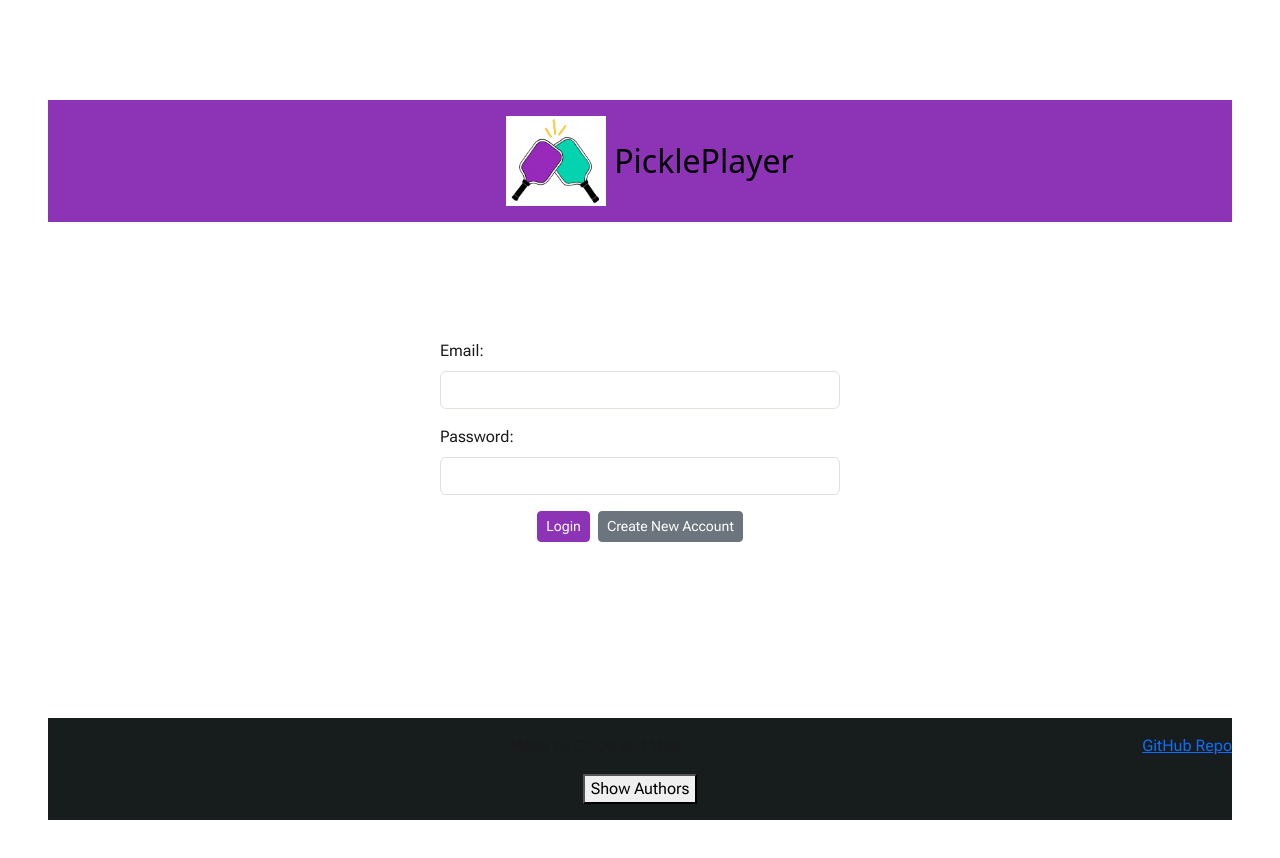
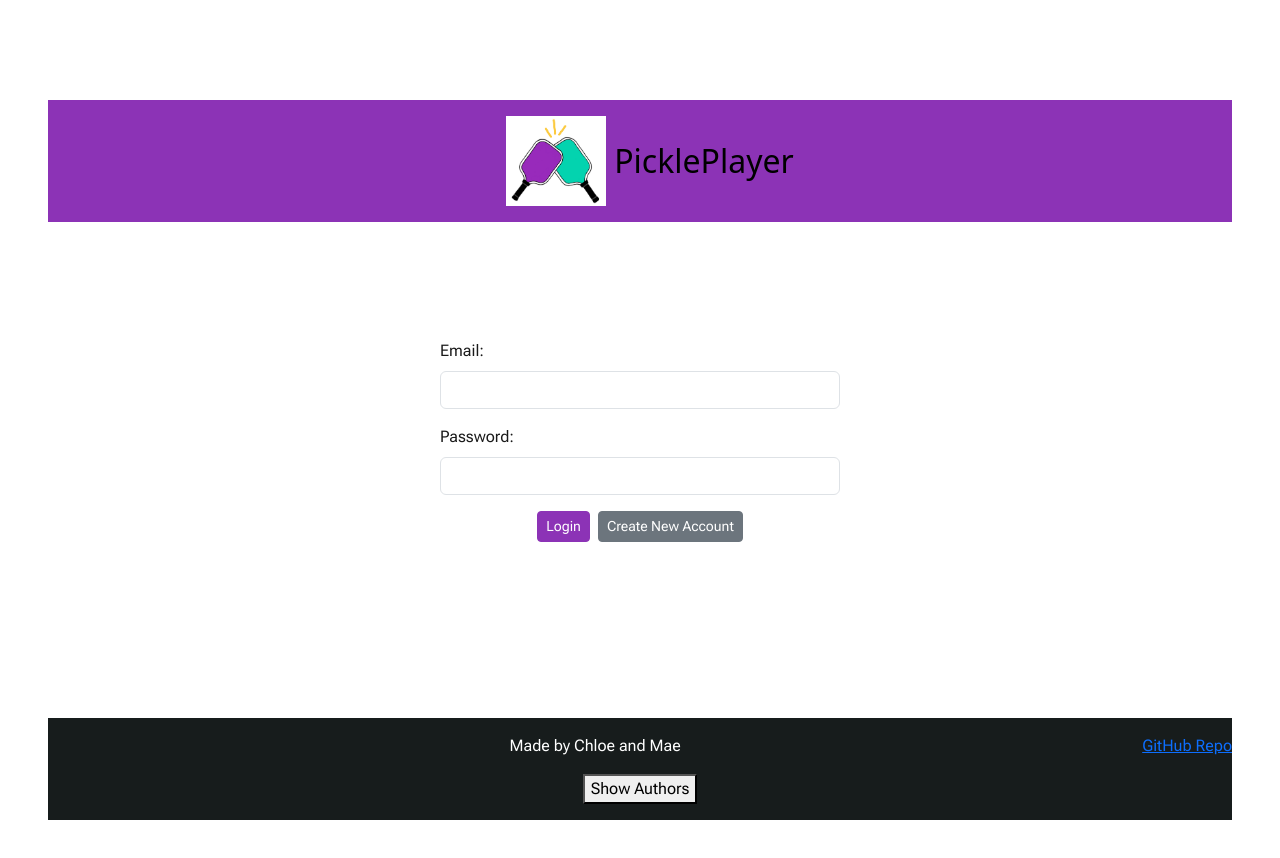
Before and after one commit to madelineevans/startup, a React (Vite) app: page / in a window 1280 px wide. Shown: the top 858 px of the page. Built offline with nearby package versions, Linux system fonts and the light colour scheme; a web font is replaced by a local one.

Commit message:
fixed login footer text

```diff
--- a/src/login/login.css
+++ b/src/login/login.css
@@ -60,3 +60,7 @@ header {
 .text-primary {
   color: #ff5722 !important;
 }
+
+footer {
+  color: #ffffff;
+}
```
